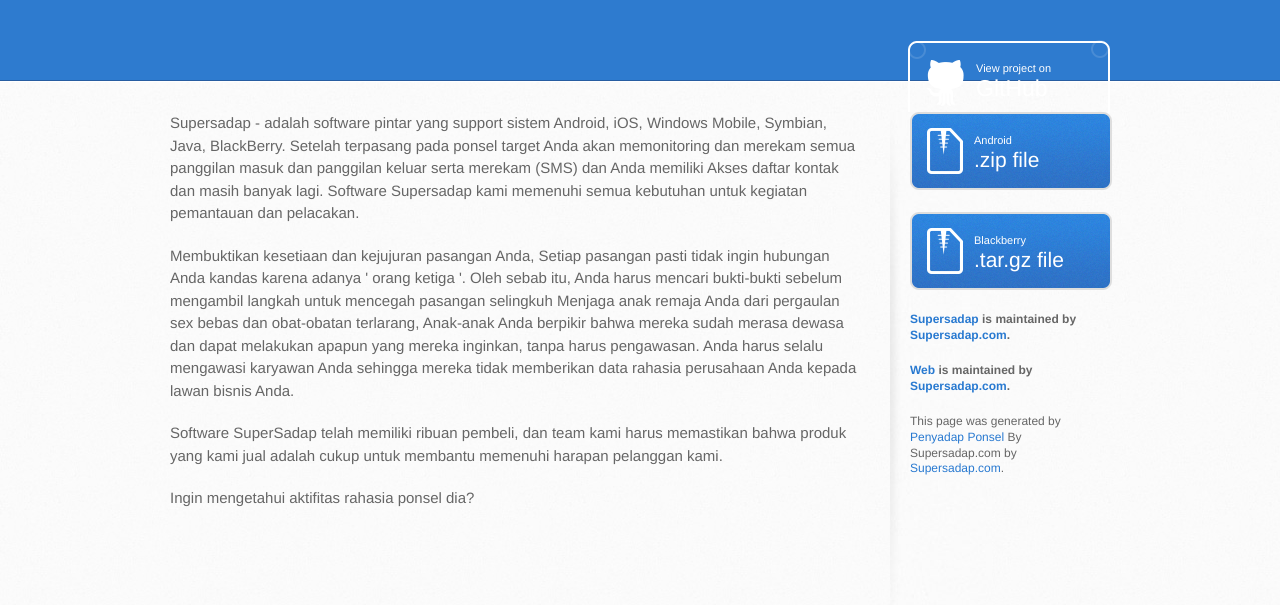
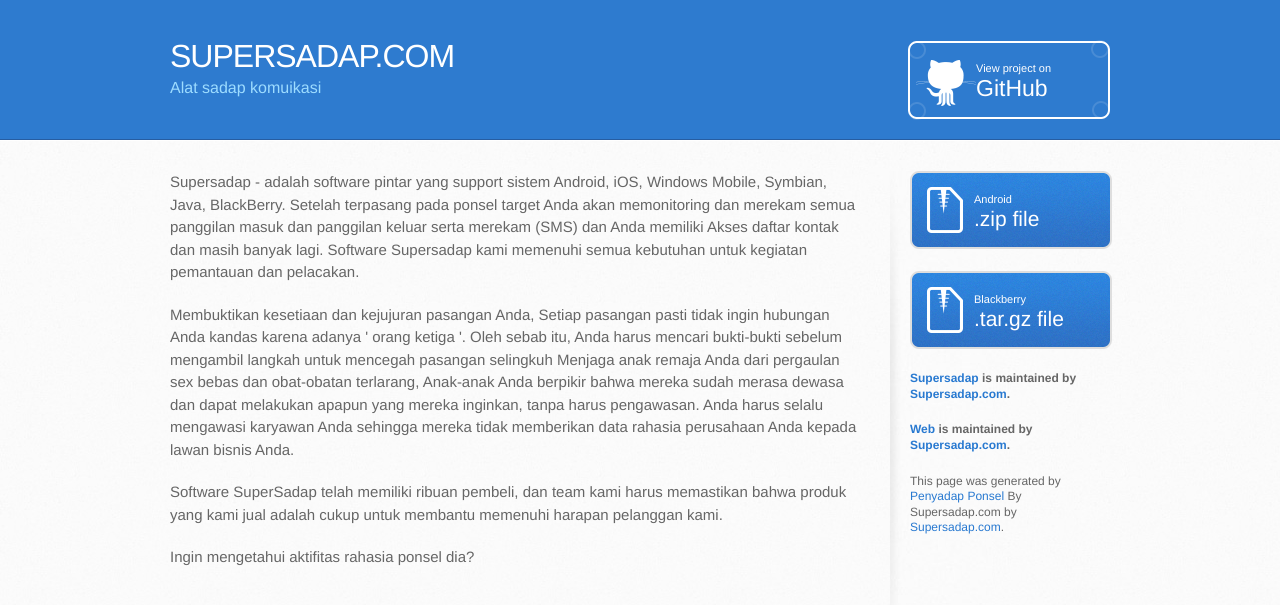
Before and after one commit to pietromenna/jekyll-architect-theme, a Jekyll site: the page built from index.html, in a window 1280 px wide. Shown: the top 605 px of the page. Built offline with Jekyll 4.4.1, drawn with Linux system fonts in a browser that asks for light colours; Markdown is read by kramdown in place of the engine named in the settings.

Commit message:
Update default.html

```diff
--- a/_layouts/default.html
+++ b/_layouts/default.html
@@ -22,7 +22,8 @@
 
         <a href="#" class="button"><small>View project on</small> GitHub</a>
 
-
+        <h1> {{ site.name }} </h1>
+        <h2>Alat sadap komuikasi</h2>
 
       </div>
     </header>
```
